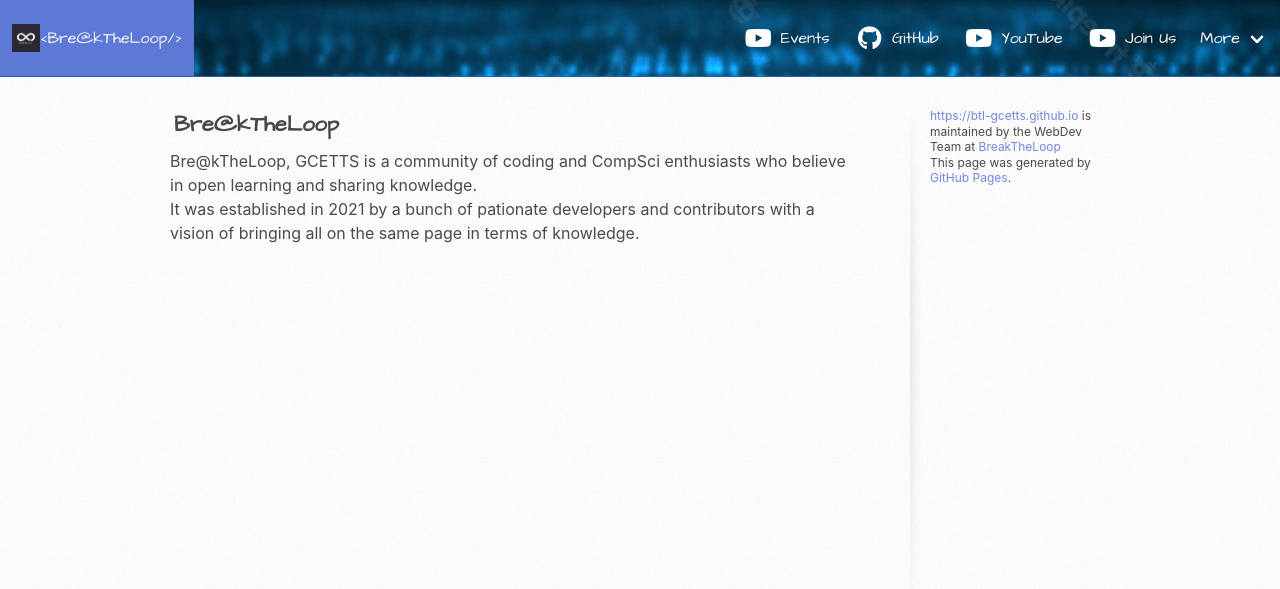
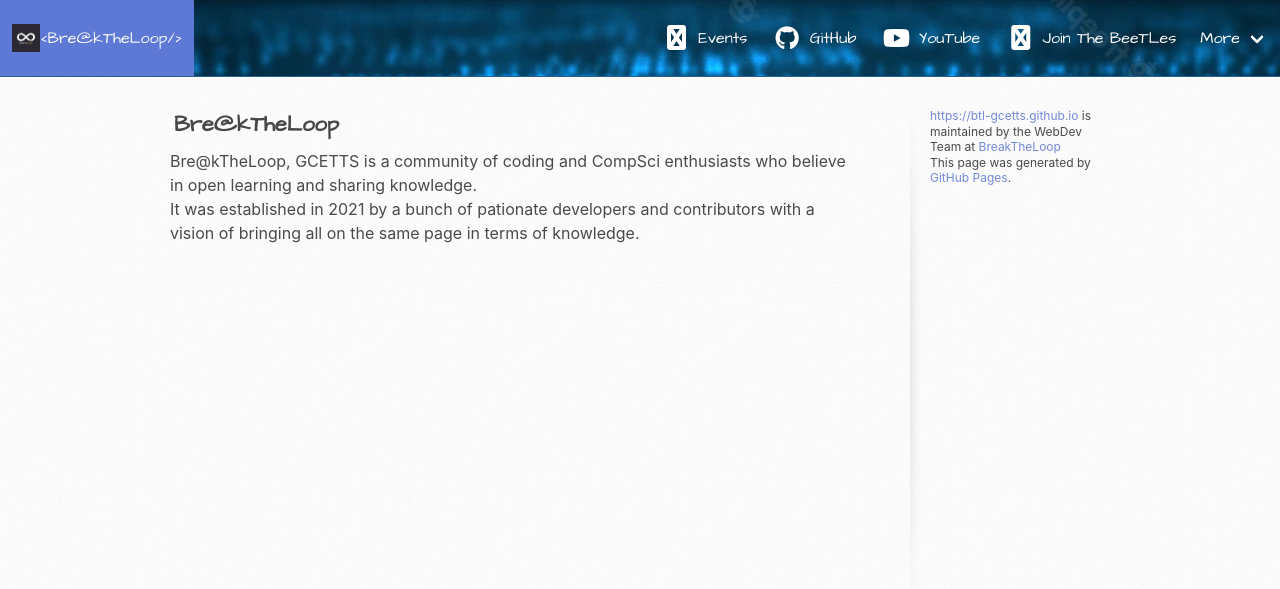
Before and after one commit to ificiana/gcetts.github.io, a Jekyll site: the page built from index.md, in a window 1280 px wide. Shown: the top 589 px of the page. Built offline with Jekyll 4.4.1, drawn with Linux system fonts in a browser that asks for light colours; nearby versions of some CDN libraries; our own code applies the rules of GitHub Pages for plain Markdown files.

Commit message:
adjust icons

```diff
--- a/_includes/header.html
+++ b/_includes/header.html
@@ -14,7 +14,7 @@
         <div class="navbar-menu is-paddingless" id="navbar_menu">
             <div class="navbar-end">
                 <a class="navbar-item" href="/events/">
-                    <span class="icon is-size-4 is-medium"><i class="fab fa-youtube" aria-hidden="true"></i></span>
+                    <span class="icon is-size-4 is-medium"><i class="fab fa-solid fa-calendar-check" aria-hidden="true"></i></span>
                     <span>&nbsp;Events</span>
                 </a>
                 <a class="navbar-item" href="https://github.com/btl-gcetts">
@@ -26,8 +26,8 @@
                     <span>&nbsp;YouTube</span>
                 </a>
                 <a class="navbar-item" href="/join/">
-                    <span class="icon is-size-4 is-medium"><i class="fab fa-youtube" aria-hidden="true"></i></span>
-                    <span>&nbsp;Join Us</span>
+                    <span class="icon is-size-4 is-medium"><i class="fab fa-solid fa-hat-cowboy" aria-hidden="true"></i></span>
+                    <span>&nbsp;Join The BeeTLes</span>
                 </a>
                 <div class="navbar-item has-dropdown is-hoverable">
                     <span class="navbar-link is-hidden-touch">
```
